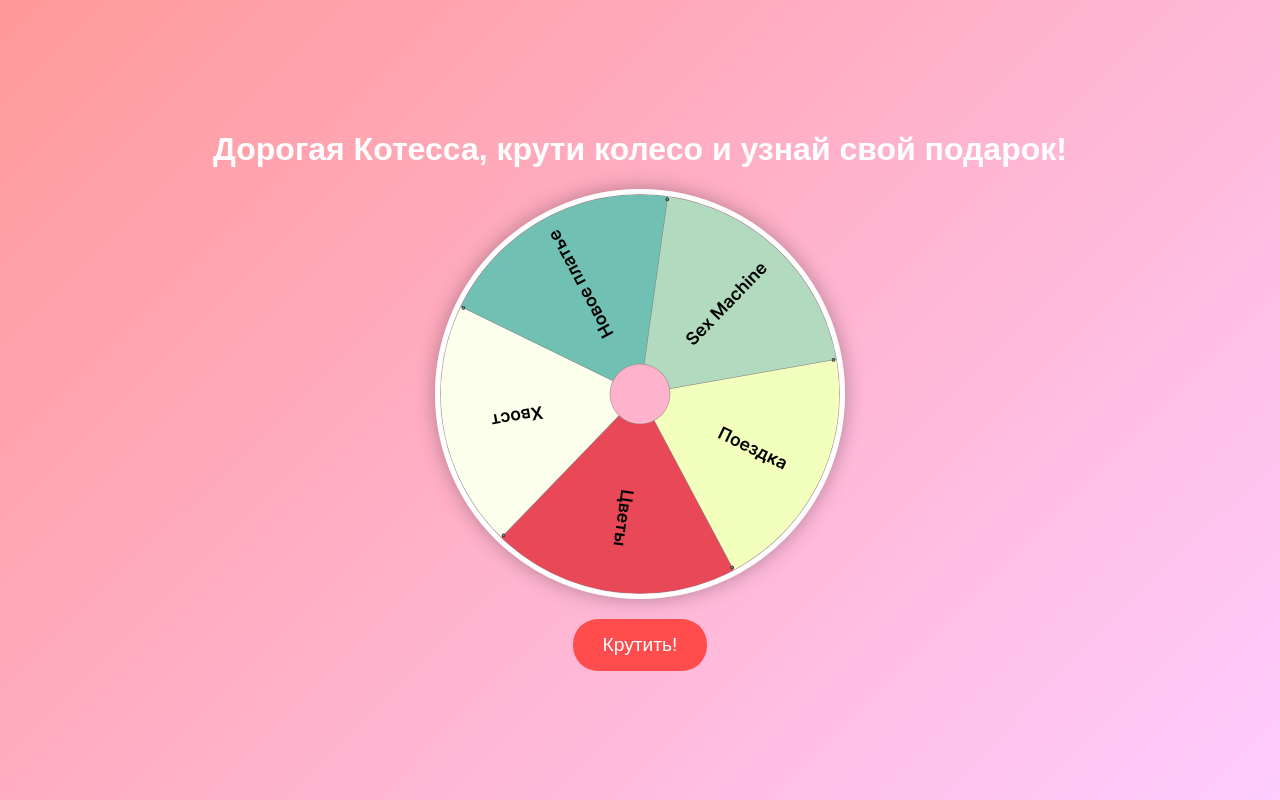
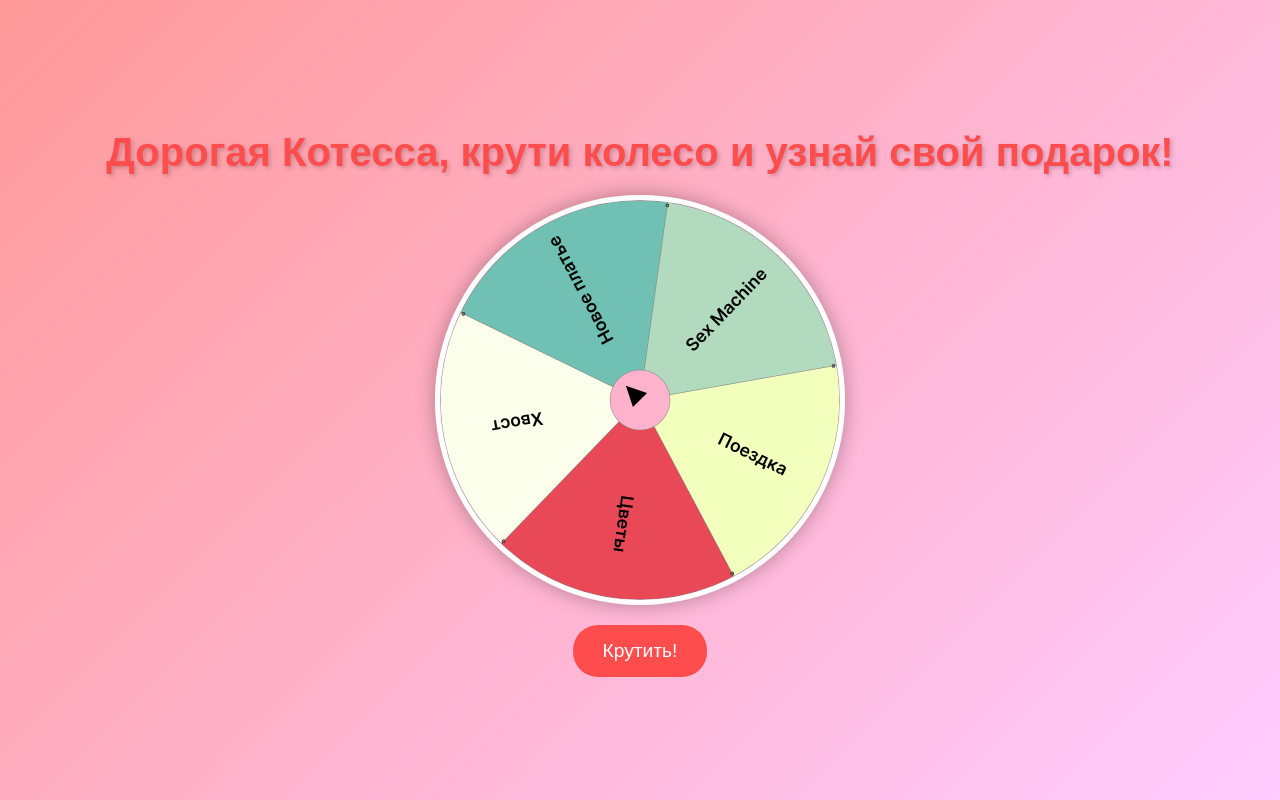
Before and after one commit to igluko/kotessa, a plain HTML site: page index.html in a window 1280 px wide. Drawn offline with Linux system fonts and the light colour scheme.

Commit message:
Update index.html

```diff
--- a/index.html
+++ b/index.html
@@ -2,30 +2,53 @@
 <html lang="ru">
 <head>
   <meta charset="UTF-8">
-  <title>Спиннинг колесо</title>
+  <title>Сюрприз для моей Котессы</title>
   <script src="js/TweenMax.min.js"></script>
+  <script src="js/confetti.browser.min.js"></script>
   <style>
     body {
+      margin: 0;
+      padding: 0;
+      font-family: Arial, sans-serif;
+      background: linear-gradient(135deg, #ff9999, #ffccff);
+      height: 100vh;
       display: flex;
       flex-direction: column;
+      justify-content: center;
       align-items: center;
-      justify-content: center;
-      height: 100vh;
-      background: linear-gradient(135deg, #ff9999, #ffccff);
-      margin: 0;
-      font-family: Arial, sans-serif;
       color: #fff;
       text-align: center;
     }
+    h1 {
+      font-size: 2.5em;
+      color: #ff4d4d;
+      text-shadow: 2px 2px 4px rgba(0, 0, 0, 0.2);
+      margin-bottom: 20px;
+    }
+    /* Контейнер колеса с изображением */
     #wheel {
+      position: relative; /* для абсолютного позиционирования стрелки */
       width: 400px;
       height: 400px;
       background: url('wheel.png') no-repeat center center;
       background-size: cover;
-      /* Если нужно, можно добавить рамку и тень */
       border: 5px solid #fff;
       border-radius: 50%;
       box-shadow: 0 0 20px rgba(0, 0, 0, 0.3);
+    }
+    /* Элемент-стрелка */
+    #pointer {
+      position: absolute;
+      left: 50%;
+      bottom: 50%; /* нижняя точка стрелки совпадает с центром колеса */
+      width: 0;
+      height: 0;
+      /* Создаем треугольник, который по умолчанию указывает вверх */
+      border-left: 10px solid transparent;
+      border-right: 10px solid transparent;
+      border-bottom: 20px solid #000;  /* цвет стрелки */
+      transform: translate(-50%, 0) rotate(-45deg);
+      transform-origin: bottom center;
     }
     button {
       margin-top: 20px;
@@ -53,46 +76,39 @@
 <body>
   <h1>Дорогая Котесса, крути колесо и узнай свой подарок!</h1>
 
-  <!-- Элемент, который представляет колесо -->
-  <div id="wheel"></div>
+  <!-- Контейнер колеса с добавленной стрелкой -->
+  <div id="wheel">
+    <div id="pointer"></div>
+  </div>
 
   <!-- Кнопка для запуска вращения -->
   <button onclick="spinWheel()">Крутить!</button>
 
-  <!-- Здесь появится результат -->
+  <!-- Здесь будет выводиться результат -->
   <div id="result"></div>
+
+  <!-- Подключаем локальный TweenMax (GSAP) -->
+  <script src="js/TweenMax.min.js"></script>
 
   <script>
     function spinWheel() {
-      // Рассчитаем итоговый угол: 8 оборотов + остановка на секторе секс машины.
-      // Предположим, что сектор с секс машиной находится по центру на 252°.
+      // Рассчитываем итоговый угол: 8 оборотов + стоп-угол 252° (сектор с секс машиной)
       const totalRotation = 360 * 8 + 252;
-
-      // Запускаем анимацию вращения элемента с id "wheel" за 5 секунд.
+      // Анимация вращения с TweenMax (5 секунд)
       TweenMax.to("#wheel", 5, {
         rotation: totalRotation,
         ease: Power3.easeOut,
-        onUpdate: updateWheel,
         onComplete: showPrize
       });
     }
 
-    // Функция-обновление (если нужно, например, для отладки)
-    function updateWheel() {
-      // Можно выводить текущее значение поворота в консоль, если требуется.
-      // console.log("Текущий угол: " + TweenMax.getTweensOf("#wheel")[0].target.style.transform);
-    }
-
     function showPrize() {
-      // Запускаем конфетти (если есть библиотека и эффект)
-      if (typeof confetti !== "undefined") {
       confetti({
         particleCount: 100,
         spread: 70,
         origin: { y: 0.6 },
         colors: ['#ff4d4d', '#ff9999', '#ffffff']
       });
-      }
       document.getElementById("result").innerText = "Твой подарок: LOVENSE Mini Sex Machine!";
     }
   </script>
```
Lines whose indentation alone changed are shown as unchanged.
